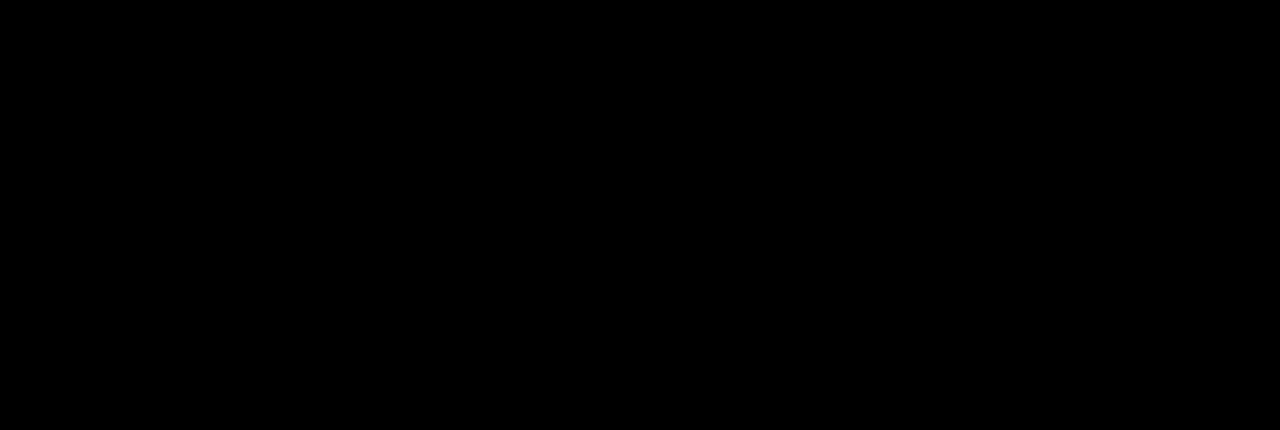
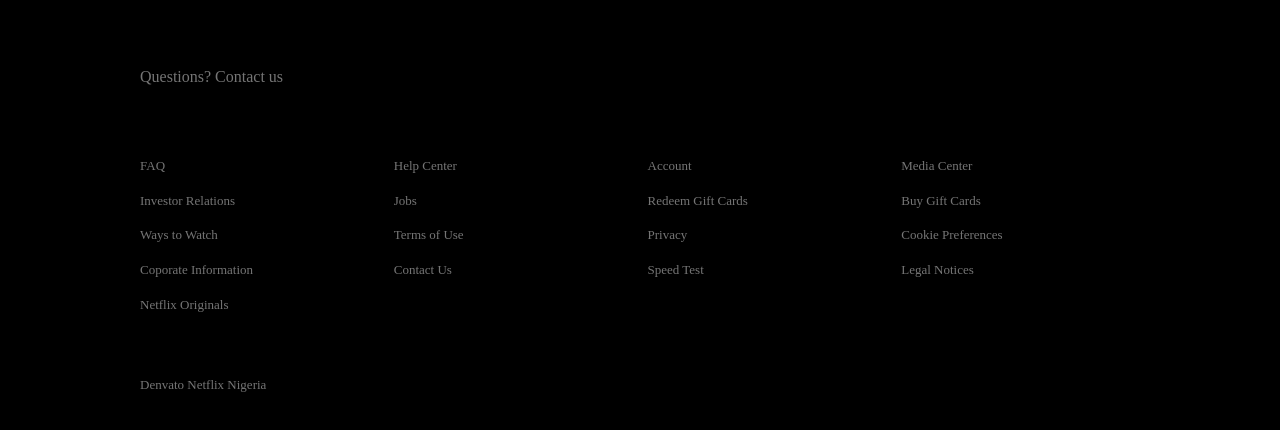
Before and after one commit to Sir-Dazzling/Denavato-Netflix, a React (Create React App) app: page / in a window 1280 px wide. Shown: the part 1249-1679 px from the top of the page. Before the commit the page ends 1250 px from the top, so only its background shows below. Built offline with nearby package versions, Linux system fonts and the light colour scheme.

Commit message:
styled footer

```diff
--- a/src/app.jsx
+++ b/src/app.jsx
@@ -1,9 +1,13 @@
 import React from 'react';
+import { FooterContainer } from './containers/footer';
 import { JumbotronContainer } from './containers/jumbotron';
 
 export default function App()
 {
   return (
+    <>
       <JumbotronContainer />
+      <FooterContainer />
+     </>
   )
 };
--- /dev/null
+++ b/src/components/footer/index.jsx
@@ -0,0 +1,25 @@
+import React from 'react';
+import {Container, Row, Column, Link, Title, Text, Break} from './styles/footer';
+
+export default function Footer({children, ...restProps}){
+    return <Container {...restProps}>{children}</Container>
+}
+
+Footer.Row = function FooterRow({children, ...restProps}){
+    return <Row {...restProps}>{children}</Row>
+}
+Footer.Column = function FooterColumn({children, ...restProps}){
+    return <Column {...restProps}>{children}</Column>
+}
+Footer.Link = function FooterLink({children, ...restProps}){
+    return <Link {...restProps}>{children}</Link>
+}
+Footer.Title = function FooterTitle({children, ...restProps}){
+    return <Title {...restProps}>{children}</Title>
+}
+Footer.Text = function FooterText({children, ...restProps}){
+    return <Text {...restProps}>{children}</Text>
+}
+Footer.Break = function FooterBreak({children, ...restProps}){
+    return <Break {...restProps}>{children}</Break>
+}
--- /dev/null
+++ b/src/components/footer/styles/footer.js
@@ -0,0 +1,53 @@
+import styled from 'styled-components';
+
+export const Container = styled.div`
+    display: flex;
+    padding: 70px 56px;
+    margin: auto;
+    max-width: 1000px;
+    flex-direction: column;
+
+    @media (max-width: 1000px){
+        padding: 70px 30px;
+    }
+`;
+
+export const Column = styled.div`
+    display: flex;
+    flex-direction: column;
+    text-align: left;
+`;
+
+export const Row = styled.div`
+    display: grid;
+    grid-template-columns: repeat(auto-fill, minmax(230px, 1fr));
+    grid-gap: 15px;
+
+    @media (max-width: 1000px){
+        grid-template-columns: repeat(auto-fill, minmax(150px, 1fr));
+    }
+`;
+
+export const Link = styled.a`
+    color: #757575;
+    margin-bottom: 20px;
+    font-size: 13px;
+    text-decoration: none;
+`;
+
+export const Title = styled.p`
+    font-size: 16px;
+    color: #757575;
+    margin-bottom: 40px;
+`;
+
+export const Break = styled.p`
+    flex-basis: 100%;
+    height: 0;
+`;
+
+export const Text = styled.p`
+    font-size: 13px;
+    color: #757575;
+    margin-bottom: 40px;
+`;
--- /dev/null
+++ b/src/components/index.js
@@ -0,0 +1,2 @@
+export {default as Jumbotron} from './jumbotron/index';
+export {default as Footer} from './footer';
--- a/src/components/jumbotron/index.js
+++ /dev/null
@@ -1 +0,0 @@
-export {default as Jumbotron} from './index.jsx';
--- /dev/null
+++ b/src/containers/footer.jsx
@@ -0,0 +1,40 @@
+import React from 'react';
+import Footer from '../components/footer/index';
+
+export function FooterContainer(){
+    return (
+        <Footer>
+            <Footer.Title>Questions? Contact us</Footer.Title>
+            <Footer.Break />
+            <Footer.Row>
+                <Footer.Column>
+                    <Footer.Link href="#">FAQ</Footer.Link>
+                    <Footer.Link href="#">Investor Relations</Footer.Link>
+                    <Footer.Link href="#">Ways to Watch</Footer.Link>
+                    <Footer.Link href="#">Coporate Information</Footer.Link>
+                    <Footer.Link href="#">Netflix Originals</Footer.Link>
+                </Footer.Column>
+                <Footer.Column>
+                    <Footer.Link href="#">Help Center</Footer.Link>
+                    <Footer.Link href="#">Jobs</Footer.Link>
+                    <Footer.Link href="#">Terms of Use</Footer.Link>
+                    <Footer.Link href="#">Contact Us</Footer.Link>
+                </Footer.Column>
+                <Footer.Column>
+                    <Footer.Link href="#">Account</Footer.Link>
+                    <Footer.Link href="#">Redeem Gift Cards</Footer.Link>
+                    <Footer.Link href="#">Privacy</Footer.Link>
+                    <Footer.Link href="#">Speed Test</Footer.Link>
+                </Footer.Column>
+                <Footer.Column>
+                    <Footer.Link href="#">Media Center</Footer.Link>
+                    <Footer.Link href="#">Buy Gift Cards</Footer.Link>
+                    <Footer.Link href="#">Cookie Preferences</Footer.Link>
+                    <Footer.Link href="#">Legal Notices</Footer.Link>
+                </Footer.Column>
+            </Footer.Row>
+            <Footer.Break />
+            <Footer.Text>Denvato Netflix Nigeria</Footer.Text>
+        </Footer>
+    )
+}
--- a/src/containers/jumbotron.jsx
+++ b/src/containers/jumbotron.jsx
@@ -1,5 +1,5 @@
 import React from 'react';
-import {Jumbotron} from '../components/jumbotron';
+import Jumbotron from '../components/jumbotron/index';
 import jumboData from '../fixtures/jumbo.json';
 
 export function JumbotronContainer()
```
Also changed, not shown: 1 other file (tests, documents, lock files or other folders).
